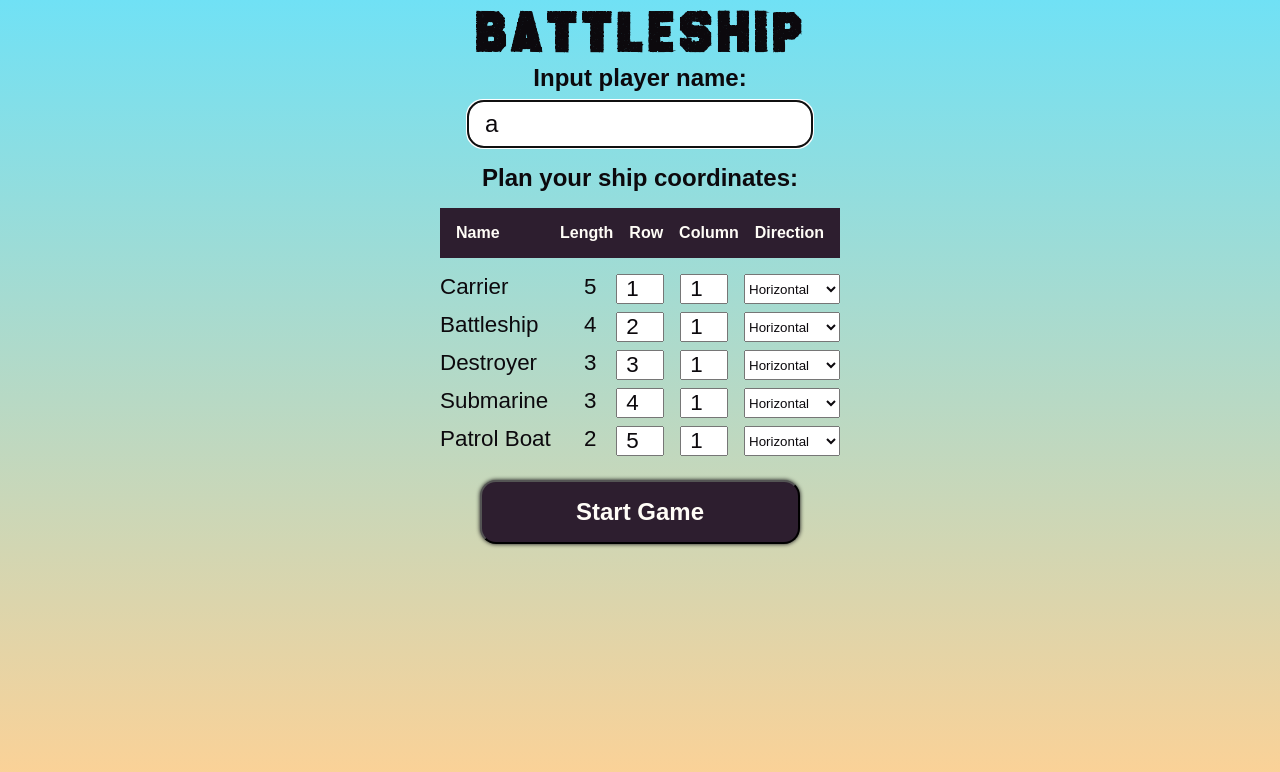
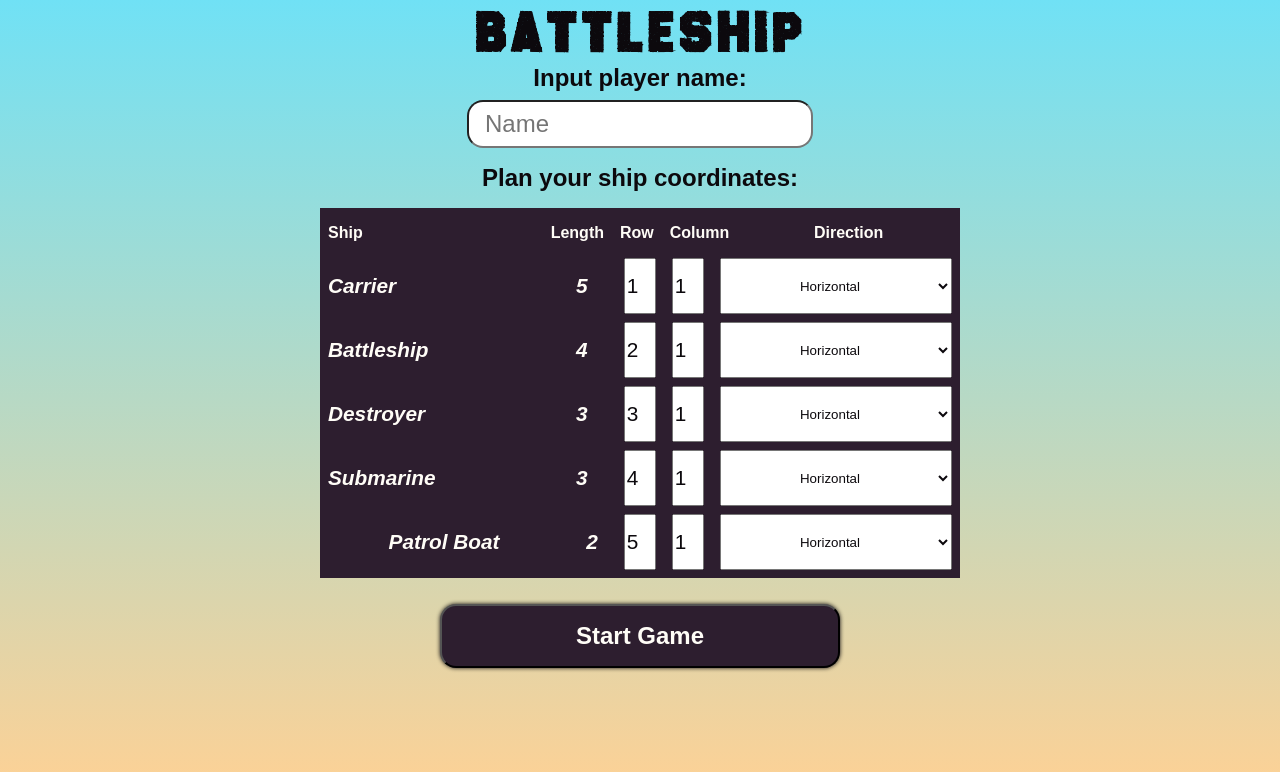
Before and after one commit to mckensis/battleship, a website built with webpack: page dist/index.html in a window 1280 px wide. Built offline with Linux system fonts and the light colour scheme.

Commit message:
updated styling (grid background, starting form)

```diff
--- a/src/factories/Gameboard.js
+++ b/src/factories/Gameboard.js
@@ -113,7 +113,6 @@ class Gameboard {
         //Ensures the ship won't overflow the grid
         if (direction === 'horizontal') {
             while((boat.length + column) > 10) {
-                console.log(column);
                 column = this.chooseRandomCoordinates();
             }
         }
--- a/src/index.js
+++ b/src/index.js
@@ -19,7 +19,6 @@ function setEnemy() {
         enemy.board.placeShipRandom({ type });
     }
 
-    console.log(enemy.board);
     return enemy;
 }
 
@@ -55,16 +54,16 @@ function playerForm() {
             let length = Number(row.previousElementSibling.textContent);
 
             if (select.value === 'vertical') {
+                row.max = (10 - length) + 1;
                 column.max = '10';
-                row.max = (10 - length) + 1;
                 if (!row.value <= row.max) {
-                    row.value = row.max;
+                    row.value = 1;
                 }
             } else {
+                row.max = '10';
                 column.max = (10 - length) + 1;
-                row.max = '10';
-                if (!column.value <= column.max) {
-                    column.value = column.max;
+                if (!column.value >= column.max) {
+                    column.value = 1;
                 }
             }
         })
--- a/src/style.css
+++ b/src/style.css
@@ -3,7 +3,6 @@
     src: url('./assets/fonts/far.woff2') format('woff2'),
          url('assets/fonts/far.woff') format('woff');
 }
-
 :root {
     --gradient: linear-gradient(to top, #ffd194, #70e1f5);
     --dark: #0C090D;
@@ -23,8 +22,9 @@ html {
 }
 body {
     display: grid;
-    grid-template-rows: max-content;
+    grid-auto-rows: max-content;
     font-family: sans-serif;
+    height: 100vh;
 }
 h1 {
     font-family: "Stencil";
@@ -34,14 +34,117 @@ h1 {
     text-align: center;
 }
 
+.formContainer {
+    display: grid;
+    grid-auto-flow: row;
+    place-items: center;
+    grid-auto-rows: max-content;
+}
+
+form {
+    display: grid;
+    grid-template-rows: 1fr max-content max-content 1fr max-content;
+    gap: 1rem;
+    width: 100%;
+    max-width: 40rem;
+}
+
+form .playerName {
+    place-self: center;
+    font-size: 1.5rem;
+    display: grid;
+    font-weight: bold;
+    grid-auto-flow: row;
+    text-align: center;
+}
+
+.playerName input {
+    margin-top: 0.5rem;
+    font-size: 1.5rem;
+    padding: 0.5rem 1rem;
+    border-radius: 1rem;
+}
+
+.formDiv {
+    display: grid;
+    grid-template-columns: 1fr repeat(3, max-content) 1fr;
+    grid-auto-rows: max-content;
+    background-color: var(--darkpurple);
+    padding: 0rem 0.5rem;
+    column-gap: 1rem;
+}
+
+.formDiv p {
+    color: var(--babypowder);
+    font-weight: bold;
+    padding: 1rem 0rem;
+}
+
+.formDiv :nth-child(5) {
+    text-align: center;
+}
+
+h2,
+.formInputs input {
+    text-align: center;
+}
+
+.formInputs {
+    display: grid;
+    grid-auto-flow: row;
+}
+
+.formInputs {
+    grid-column: 1 / -1;
+}
+
+.formInputs label {
+    display: grid;
+    font-size: 1.3rem;
+    color: var(--babypowder);
+    font-style: italic;
+    grid-template-columns: 1fr repeat(3, 2rem) 1fr;
+    grid-template-rows: max-content;
+    padding-bottom: 0.5rem;
+    gap: 1rem;
+}
+
+.formInputs select {
+    text-align: center;
+}
+
+.formInputs input {
+    font-size: 1.3rem;
+}
+
+form button {
+    display: grid;
+    margin: auto;
+    width: 25rem;
+    max-width: 80%;
+    padding: 1rem;
+    color: var(--babypowder);
+    background-color: var(--darkpurple);
+    font-size: 1.5rem;
+    font-weight: bold;
+    box-shadow: 0 0 0.25rem var(--dark);
+    border-radius: 1rem;
+}
+.shipPlacementDisplay {
+    margin: 1rem;
+    font-size: 1.5rem;
+    text-align: center;
+    background-color: rgb(209, 73, 91, 0.5);
+    border: 2px dashed var(--brickred);
+    border-radius: 1rem;
+    padding: 1rem;
+}
+
 /* Styles for all boards */
 .boardContainer {
     display: grid;
+    padding: 1rem;
     width: 100%;
-    height: 100%;
-    padding: 1rem;
-    place-self: center;
-    align-self: stretch;
     grid-template-rows: max-content 1fr;
     grid-template-columns: max-content 1fr;
 }
@@ -67,7 +170,6 @@ h1 {
     grid-column: 2;
     grid-template-rows: repeat(10, 1fr);
     grid-template-columns: repeat(10, 1fr);
-    background-color: #fff;
     border: 1px solid var(--dark);
 }
 .board > div {
@@ -82,106 +184,22 @@ h1 {
     font-size: 1.3rem;
 }
 
-.formContainer {
-    display: grid;
-    grid-auto-flow: row;
-    place-items: center;
-    grid-auto-rows: max-content;
-}
-
-.playersForm {
-    display: grid;
-    place-items: stretch;
-    grid-template-rows: max-content max-content 1fr max-content;
-    gap: 1rem;
-}
-
-.playersForm .name {
-    place-self: center;
-    font-size: 1.5rem;
-    display: grid;
-    font-weight: bold;
-    grid-auto-flow: row;
-    text-align: center;
-}
-
-.playersForm .name input {
-    margin-top: 0.5rem;
-    font-size: 1.5rem;
-    padding: 0.5rem 1rem;
-    border-radius: 1rem;
-}
-
-.formInputs {
-    display: grid;
-    grid-auto-flow: row;
-}
-
-.formInputs input {
-    text-align: center;
-}
-
-form h2 {
-    text-align: center;
-}
-
-.formHeadings {
-    display: grid;
-    grid-template-columns: 1fr repeat(4, max-content);
-    grid-auto-flow: column;
-    background-color: var(--darkpurple);
-    gap: 1rem;
-    padding: 0rem 1rem;
-}
-
-.formHeadings p {
-    color: var(--babypowder);
-    font-weight: bold;
-    padding: 1rem 0rem;
-}
-
-.formHeadings :nth-child(3),
-.formHeadings :nth-child(4) {
-    text-align: right;
-}
-
-.formInputs label {
-    display: grid;
-    grid-template-columns: 1fr 1rem repeat(2, 3rem) 6rem;
-    font-size: 1.4rem;
-    gap: 1rem;
-    padding-bottom: 0.5rem;
-}
-
-.formInputs input {
-    font-size: 1.4rem;
-}
-
-form button {
-    display: grid;
-    margin: auto;
-    width: 25rem;
-    max-width: 80%;
-    padding: 1rem;
-    color: var(--babypowder);
-    background-color: var(--darkpurple);
-    font-size: 1.5rem;
-    font-weight: bold;
-    box-shadow: 0 0 0.25rem var(--dark);
-    border-radius: 1rem;
-}
-
-.shipPlacementDisplay {
-    margin: 1rem;
-    font-size: 1.5rem;
-    text-align: center;
-    background-color: rgb(209, 73, 91, 0.5);
-    border: 2px dashed var(--brickred);
-    border-radius: 1rem;
-    padding: 1rem;
-}
-
 /* Enemy board section contains numbers and board */
 .gameplay {
     display: none;
+    grid-template-rows: 0.5fr 0.5fr;
+    gap: 0.5rem;
+    margin: 0.5rem;
 }
+
+.playerSection,
+.enemySection {
+    display: grid;
+    grid-template-rows: max-content 1fr;
+    place-items: center;
+}
+
+.playerSection.active,
+.enemySection.active {
+    border: 1px solid red;
+}
```
Also changed, not shown: dist/bundle.js, dist/index.html.
